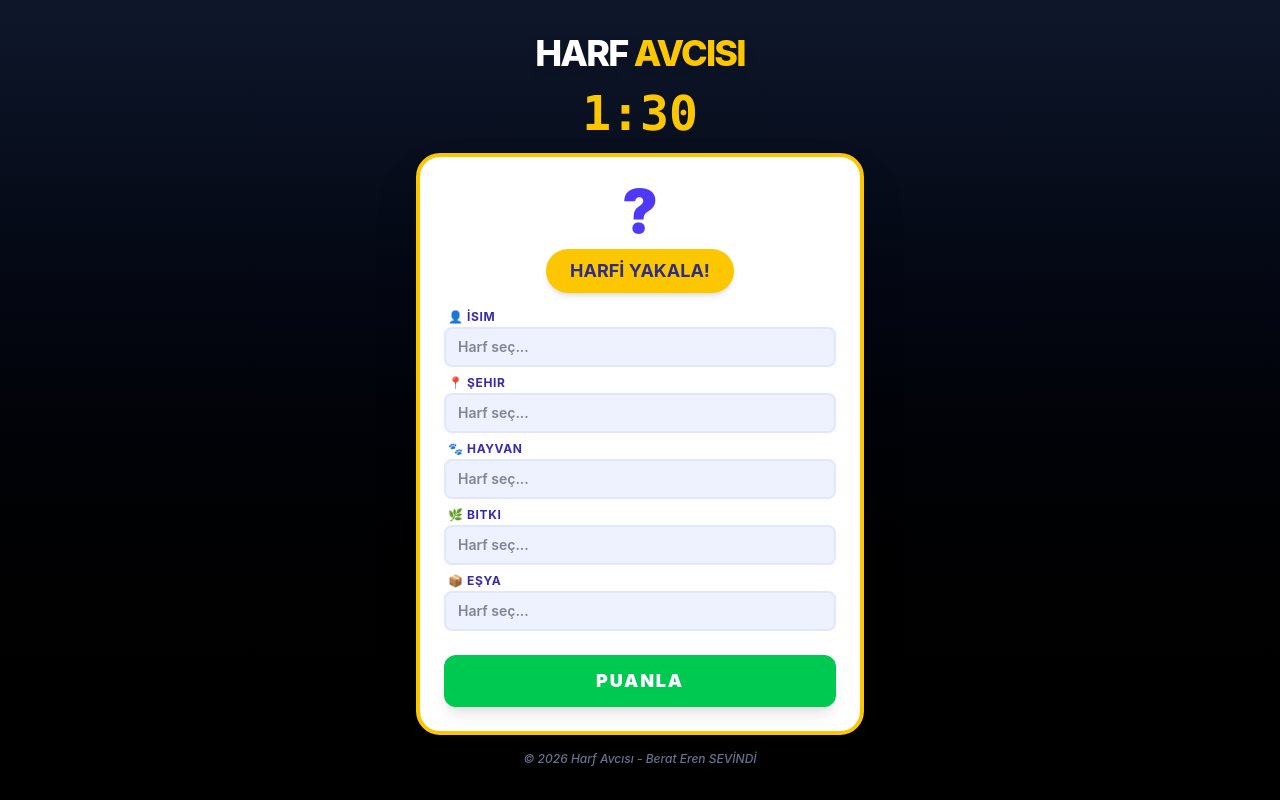
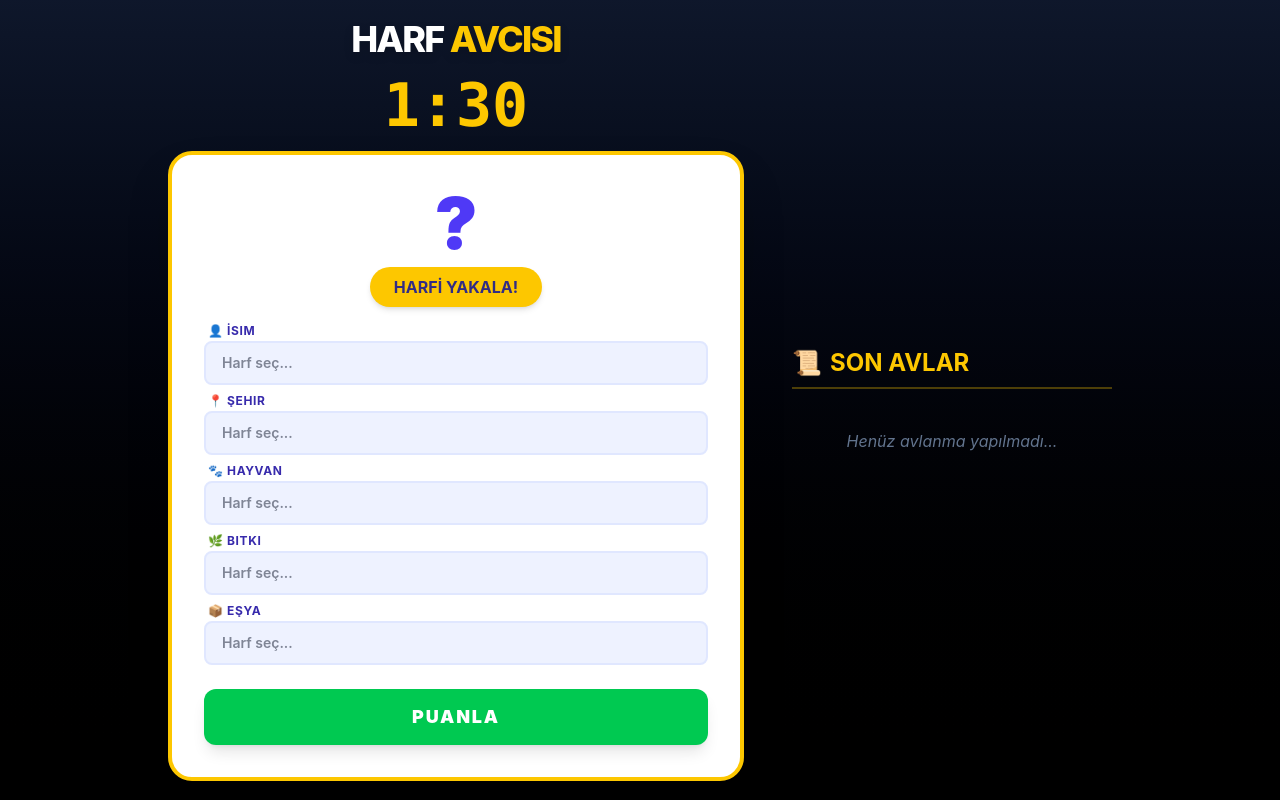
Before and after one commit to EreenS/HarfAvcisi, a React app in the folder frontend/: page / in a window 1280 px wide. Built offline with nearby package versions, Linux system fonts and the light colour scheme; the HTML template or start-up script is replaced by a standard one.

Commit message:
Add scoring history management and enhance UI layout for better gameplay experience

```diff
--- a/frontend/src/App.jsx
+++ b/frontend/src/App.jsx
@@ -9,6 +9,7 @@ function App() {
   });
   // 1. Yeni State: Backend'den gelen doğrulama sonuçlarını tutar
   const [sonuclar, setSonuclar] = useState({});
+  const [gecmis, setGecmis] = useState([]); // [{ harf: 'A', puan: 40 }, ...]
 
   const [sure, setSure] = useState(90); // Oyun süresi (saniye)
   const [oyunBasladi, setOyunBasladi] = useState(false);
@@ -62,6 +63,7 @@ function App() {
 
       // 3. Backend'den gelen doğruları/yanlışları state'e kaydet
       setSonuclar(validations);
+      setGecmis(prev => [{ harf: harf, puan: totalScore }, ...prev].slice(0, 5)); // Son 5 skoru tutar
 
       alert(`Oyun bitti! Toplam Puanın: ${totalScore}`);
     } catch (error) {
@@ -94,29 +96,31 @@ function App() {
   };
 
   return (
-    <div className="h-screen bg-gradient-to-b from-slate-900 to-black flex flex-col items-center justify-center p-4 font-sans text-slate-100 overflow-hidden">
+    <div className="h-screen bg-gradient-to-b from-slate-900 to-black flex flex-row items-center justify-center p-6 font-sans text-slate-100 overflow-hidden gap-12">
 
+      {/* SOL TARAF: ANA OYUN ALANI - max-w-2xl -> max-w-xl (İdeal genişlik) */}
+      <div className="flex-1 flex flex-col items-center justify-center max-w-xl">
         <div className="text-center mb-4">
             <h1 className="text-4xl font-extrabold text-white tracking-tighter drop-shadow-lg">
               HARF <span className="text-yellow-400">AVCISI</span>
             </h1>
           </div>
 
-      {/* Sayaç Alanı */}
-      <div className={`text-5xl font-mono font-black mb-4 transition-all duration-500 ${sure <= 15 ? 'text-red-600 animate-pulse scale-110' : 'text-yellow-400'}`}>
+          <div className={`text-6xl font-mono font-black mb-4 transition-all duration-500 ${sure <= 15 ? 'text-red-600 animate-pulse scale-105' : 'text-yellow-400'}`}>
             {formatSure(sure)}
           </div>
 
-      <div className="bg-white rounded-3xl shadow-2xl p-6 w-full max-w-md border-4 border-yellow-400 flex flex-col gap-4">
+          <div className="bg-white rounded-3xl shadow-2xl p-8 w-full border-4 border-yellow-400 flex flex-col gap-4">
 
+            {/* Harf Alanı - text-8xl -> text-7xl */}
             <div className="flex flex-col items-center">
-          <div className={`text-6xl font-black mb-2 transition-all duration-300 ${isSpinning ? 'animate-bounce scale-110' : 'scale-100 text-indigo-600'}`}>
+              <div className={`text-7xl font-black mb-2 transition-all duration-300 ${isSpinning ? 'animate-bounce scale-110' : 'scale-100 text-indigo-600'}`}>
                 {harf}
               </div>
               <button
                   onClick={harfSec}
                   disabled={isSpinning}
-            className="bg-yellow-400 hover:bg-yellow-500 text-indigo-900 font-bold py-2 px-6 rounded-full shadow-md transform active:scale-95 transition-all disabled:opacity-50 text-lg"
+                  className="bg-yellow-400 hover:bg-yellow-500 text-indigo-900 font-bold py-2 px-6 rounded-full shadow-md transform active:scale-95 transition-all disabled:opacity-50 text-base"
                 >
                   {harf === "?" ? "HARFİ YAKALA!" : "YENİ HARF SEÇ"}
                 </button>
@@ -124,15 +128,13 @@ function App() {
 
             <div className="space-y-2">
               {kategoriler.map((kat) => (
-            <div key={kat.id} className="relative">
+                <div key={kat.id}>
                   <label className="text-xs font-bold text-indigo-800 ml-1 mb-0.5 block uppercase tracking-wider">
                     {kat.icon} {kat.label}
                   </label>
-
-              {/* 4. Dinamik Renk Sınıfları */}
                   <input
                     type="text"
-                className={`w-full border-2 rounded-lg py-2 px-3 outline-none transition-all font-semibold text-sm ${
+                    className={`w-full border-2 rounded-lg py-2.5 px-4 outline-none transition-all font-semibold text-sm ${
                       sonuclar[kat.id] === true
                         ? 'border-green-500 bg-green-50 text-green-900 ring-2 ring-green-200'
                         : sonuclar[kat.id] === false
@@ -149,16 +151,43 @@ function App() {
             </div>
 
             <button
-          className="w-full mt-2 bg-green-500 hover:bg-green-600 text-white font-black py-3 rounded-xl shadow-lg transform transition-all active:scale-95 text-lg uppercase tracking-widest"
+                className="w-full mt-2 bg-green-500 hover:bg-green-600 text-white font-black py-3.5 rounded-xl shadow-lg transform transition-all active:scale-95 text-lg uppercase tracking-widest"
                 onClick={puanla}
               >
                 PUANLA
               </button>
           </div>
+      </div>
 
-      <footer className="mt-4 text-slate-500 text-xs font-medium italic">
-        © 2026 Harf Avcısı - Berat Eren SEVİNDİ
-      </footer>
+      {/* SAĞ TARAF: GEÇMİŞ SKORLAR PANELİ - w-96 -> w-80 */}
+      <div className="w-80 flex flex-col gap-4">
+        <h2 className="text-2xl font-bold text-yellow-400 border-b-2 border-yellow-400/30 pb-2 flex items-center gap-2">
+          <span>📜</span> SON AVLAR
+        </h2>
+
+        <div className="flex flex-col gap-3">
+          {gecmis.length === 0 ? (
+            <p className="text-slate-500 italic text-base text-center mt-6">Henüz avlanma yapılmadı...</p>
+          ) : (
+            gecmis.map((item, index) => (
+              <div
+                key={index}
+                className="bg-slate-800/60 border-2 border-slate-700 p-4 rounded-2xl flex justify-between items-center transform transition-all hover:scale-105"
+              >
+                <div className="flex flex-col">
+                  <span className="text-[10px] text-slate-400 uppercase font-bold tracking-wider">Harf</span>
+                  <span className="text-3xl font-black text-indigo-400 leading-none">{item.harf}</span>
+                </div>
+                <div className="text-right">
+                  <span className="text-[10px] text-slate-400 uppercase font-bold tracking-wider">Puan</span>
+                  <div className="text-3xl font-black text-green-400 leading-none">{item.puan}</div>
+                </div>
+              </div>
+            ))
+          )}
+        </div>
+      </div>
+
     </div>
   )
 }
```
Lines whose indentation alone changed are shown as unchanged.
